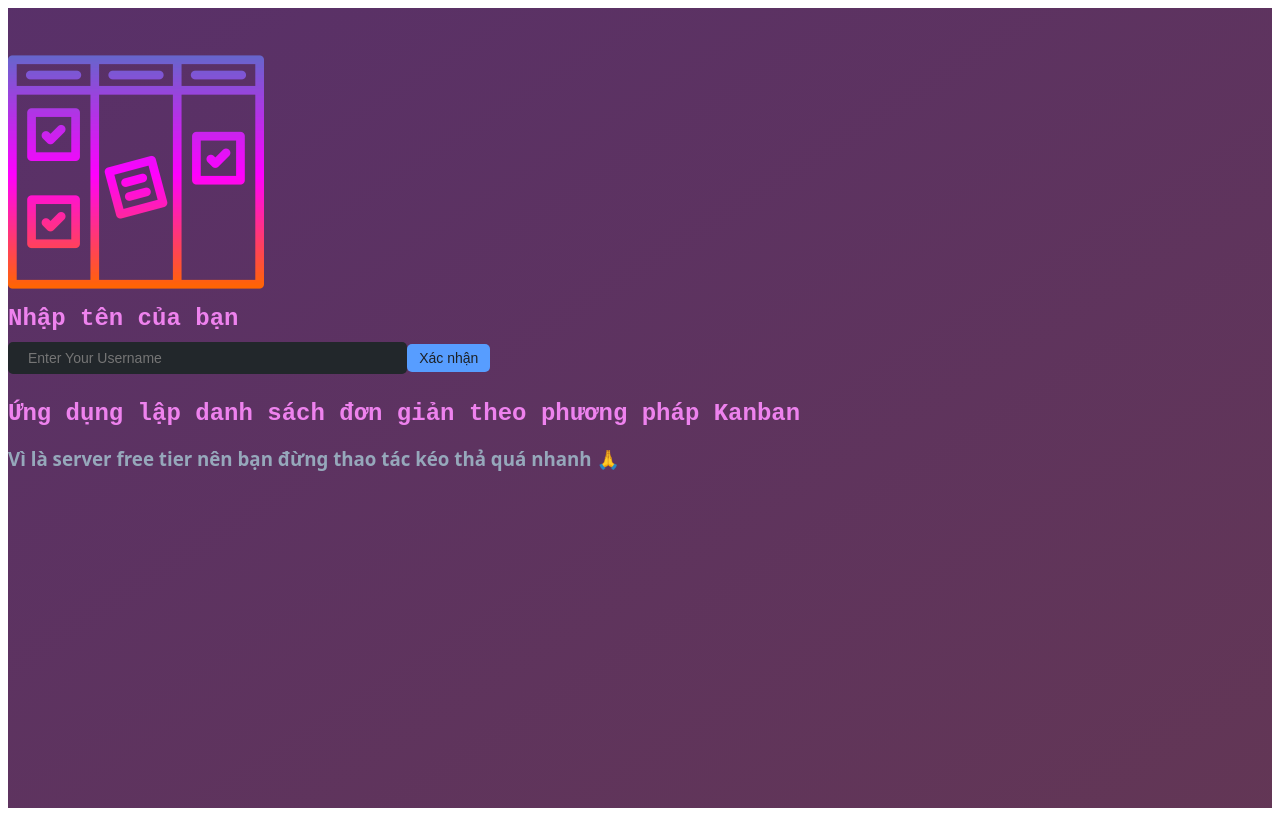
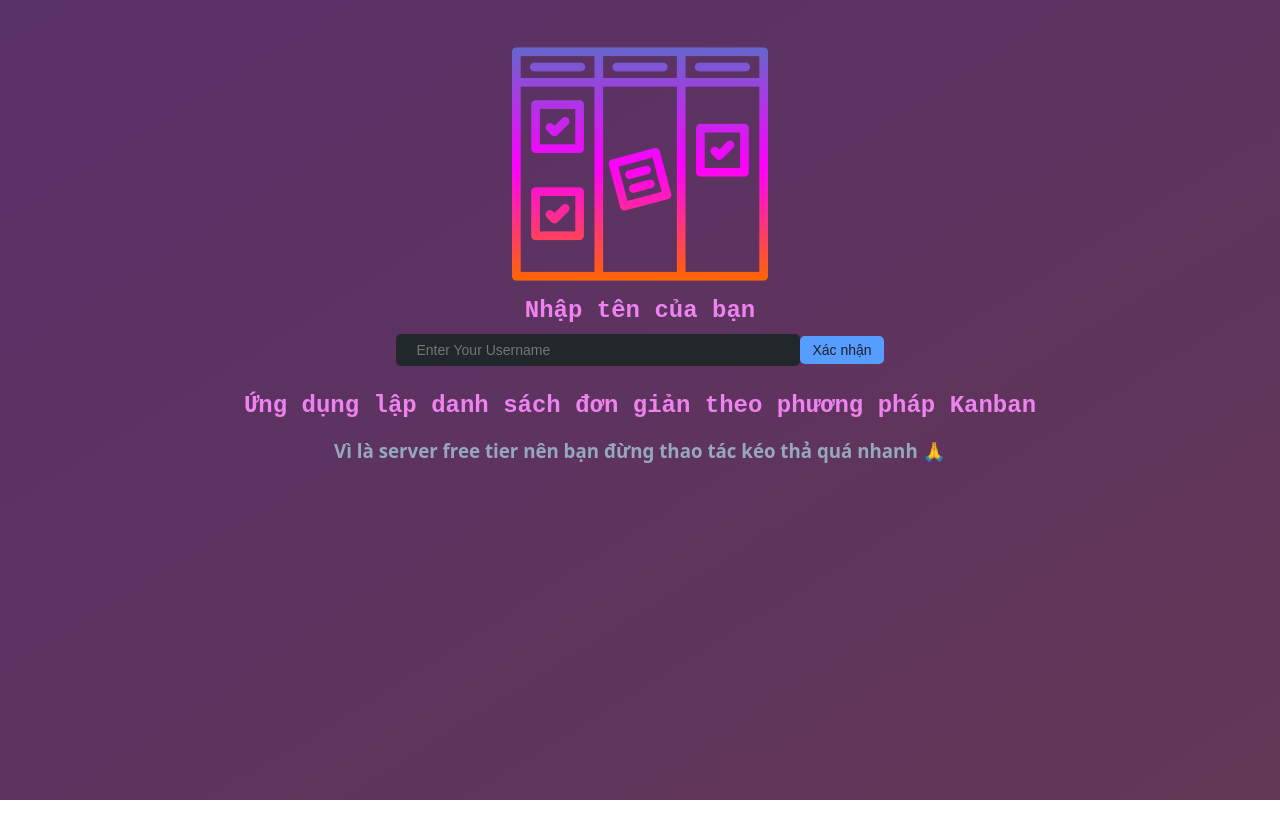
Before and after one commit to 18120528/Kanban, a React (Vite) app in the folder frontend/: page / in a window 1280 px wide. Built offline with nearby package versions, Linux system fonts and the light colour scheme; no server answers.

Commit message:
move css from app to index.css

```diff
--- a/frontend/src/App.css
+++ /dev/null
@@ -1,7 +0,0 @@
-body{
-    background: linear-gradient(to bottom right, hsl(283, 37%, 40%), hsl(318, 29%, 40%));
-    background-repeat: no-repeat;
-    background-attachment: fixed;
-    margin: 0;
-    text-align: center;
-}
--- a/frontend/src/index.css
+++ b/frontend/src/index.css
@@ -0,0 +1,7 @@
+body{
+    background: linear-gradient(to bottom right, hsl(283, 37%, 40%), hsl(318, 29%, 40%));
+    background-repeat: no-repeat;
+    background-attachment: fixed;
+    margin: 0;
+    text-align: center;
+}
--- a/frontend/src/main.jsx
+++ b/frontend/src/main.jsx
@@ -2,7 +2,8 @@ import { StrictMode } from 'react'
 import { createRoot } from 'react-dom/client'
 import {
   createBrowserRouter,
-  RouterProvider} from 'react-router-dom'
+  RouterProvider }
+  from 'react-router-dom'
 import './index.css'
 import WelcomeForm from './Components/WelcomeForm/WelcomeForm.jsx'
 import Board from './Components/Board.jsx'
```
